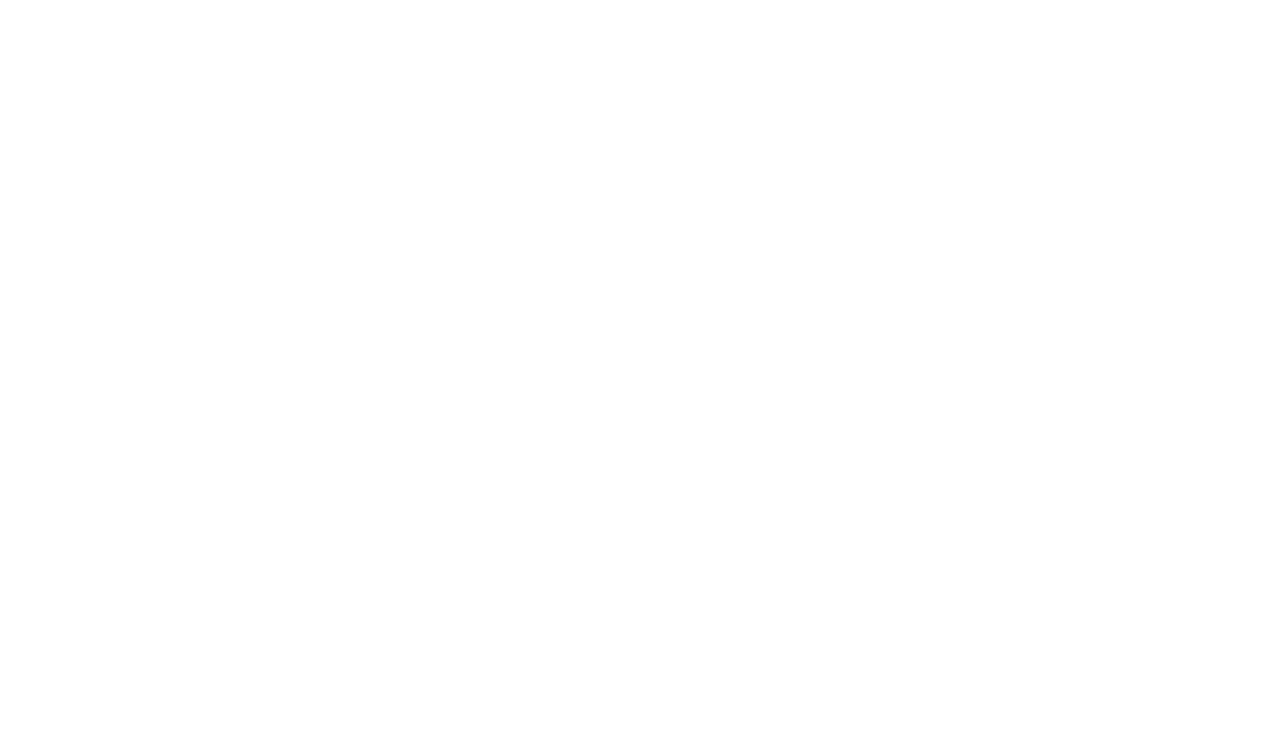
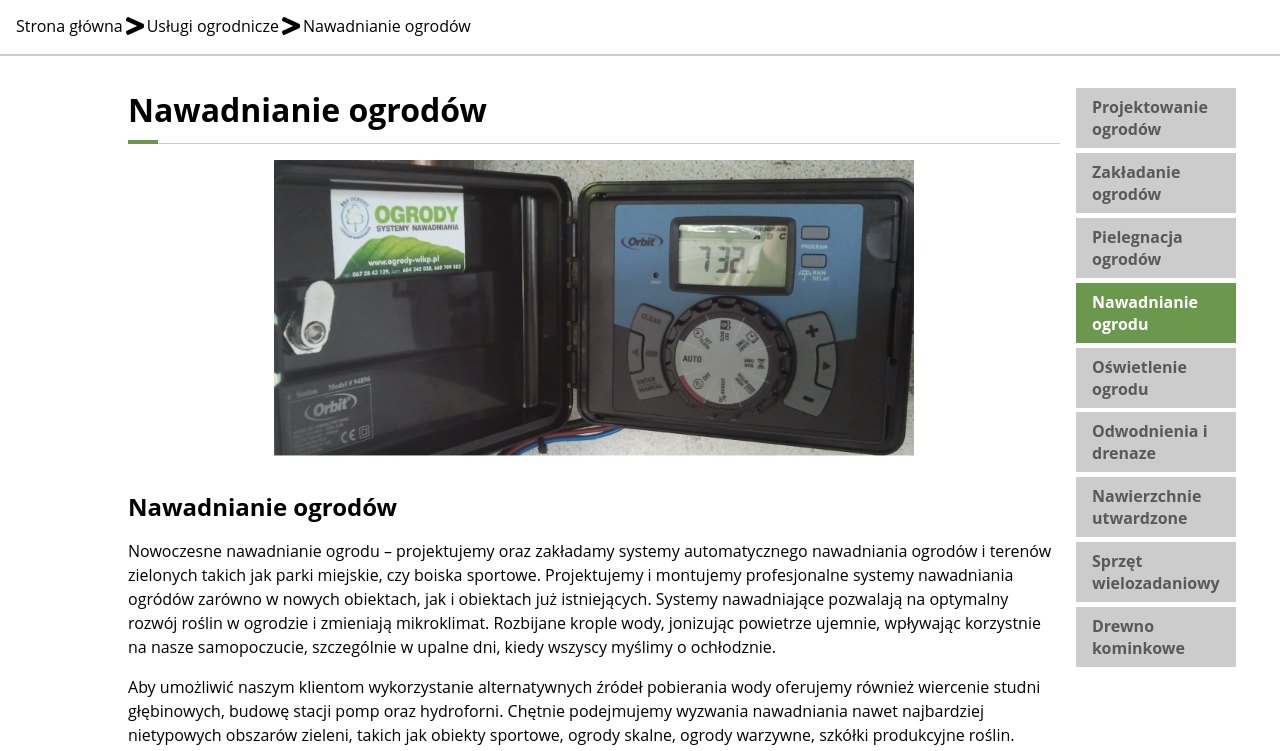
Before and after one commit to MateolCS/ogrody-wlkp, a React (Create React App) app: page /hydration in a window 1280 px wide. Before the commit this address had no page. Shown: the part 639-1390 px from the top of the page. Before the commit the page ends 800 px from the top, so only its background shows below. Built offline with nearby package versions, Linux system fonts and the light colour scheme.

Commit message:
Created basic version of Hydration subpage without modals

```diff
--- a/src/App.js
+++ b/src/App.js
@@ -3,6 +3,7 @@ import Home from './components/Home';
 import AbouUs from './components/AbouUs';
 import Contact from './components/Contact';
 import GardeningServices from './components/GardeningServices';
+import Hydration from './components/Hydration';
 
 function App() {
   return (
@@ -13,6 +14,7 @@ function App() {
           <Route path='/aboutus' element={<AbouUs/>}/>
           <Route path='/contact' element={<Contact/>}/>
           <Route path='/gardening-services' element={<GardeningServices/>}/>
+          <Route path='/hydration' element={<Hydration/>}/>
         </Routes>
       </Router>
     </>
--- /dev/null
+++ b/src/components/Hydration.js
@@ -0,0 +1,69 @@
+import Header from "./Header"
+import Footer from "./Footer"
+import Menu from "./Menu"
+import Location from "./Location"
+import InfoNav from "./InfoNav"
+import { LocationLink, LocationP, GreaterThan } from "./styles/Location.styled"
+import { StyledSection, TextContent, Container, ParagraphTitle, Title, Grid, PageContent, SideNav, SideNavList, SideNavListItem, SideLink, CurrenSideNavListItem, MainImg} from "./styles/Utils.styled"
+import {HydrationData} from './HydrationData'
+import {Services} from './ServicesPreviewData'
+import hydrationmainpicture from '././../assets/hydration/hydrationmainpicture.jpg'
+
+
+const Hydration = () => {
+  return (
+    <>
+        <Header/>
+        <Menu pageTitle="Nawadnianie ogrodów"/>
+        <Location>
+            <LocationLink to={'/'}>Strona główna <GreaterThan/></LocationLink>
+            <LocationLink to={'/gardening-services'}>Usługi ogrodnicze <GreaterThan/></LocationLink>
+            <LocationP>Nawadnianie ogrodów</LocationP>
+        </Location>
+        <StyledSection>
+            <Container direction={'row'} mobileDirection={'column-reverse'}>
+                <PageContent>
+                    <Title>Nawadnianie ogrodów</Title>
+                    <MainImg src={hydrationmainpicture} alt="hydrationmainpicture"/>
+                    <ParagraphTitle>Nawadnianie ogrodów</ParagraphTitle>
+                    <TextContent>
+                    Nowoczesne nawadnianie ogrodu – projektujemy oraz zakładamy systemy automatycznego nawadniania ogrodów i terenów zielonych takich jak parki miejskie, czy boiska sportowe. Projektujemy i montujemy profesjonalne systemy nawadniania ogródów zarówno w nowych obiektach, jak i obiektach już istniejących. Systemy nawadniające pozwalają na optymalny rozwój roślin w ogrodzie i zmieniają mikroklimat. Rozbijane krople wody, jonizując powietrze ujemnie, wpływając korzystnie na nasze samopoczucie, szczególnie w upalne dni, kiedy wszyscy myślimy o ochłodznie.
+                    </TextContent>
+                    <TextContent>
+                    Aby umożliwić naszym klientom wykorzystanie alternatywnych źródeł pobierania wody oferujemy również wiercenie studni głębinowych, budowę stacji pomp oraz hydroforni. Chętnie podejmujemy wyzwania nawadniania nawet najbardziej nietypowych obszarów zieleni, takich jak obiekty sportowe, ogrody skalne, ogrody warzywne, szkółki produkcyjne roślin. Naszym Klientom zapewniamy profesjonalne, trwałe i niezawodne nawadnianie ogrodów Poznań, Piła, Chodzież, Budzyń, woj. wielkopolskie.
+                    </TextContent>
+                    <TextContent>
+                    Nasza oferta to wysokiej jakości systemy nawadniania ogrodów. Wszystkie osoby zainteresowane naszą ofertą związaną z nawadnianiem ogrodów prosimy o kontakt. Oferujemy firmowe systemy nawadniające, na które udzielamy gwarancji. Projektujemy i zakładamy systemy nawadniania ogrodów Poznań, Piła i okolice.
+                    </TextContent>
+                    <ParagraphTitle>Nawadnianie ogrodów przykładowe realizacje</ParagraphTitle>
+                    <Grid columns={'3'}>
+                        {HydrationData.map((item, index) => (
+                            <img key={index} src={item} alt={item}/>
+                        ))}
+                    </Grid>
+
+                </PageContent>
+                <SideNav>
+                    <SideNavList>
+                        {Services.map((service) => (
+                            service.title === 'Nawadnianie ogrodu' ? (
+                                <CurrenSideNavListItem key={service.id}>
+                                    <SideLink to={service.path}>{service.title}</SideLink>
+                                </CurrenSideNavListItem>
+                            ) : (
+                                <SideNavListItem key={service.id}>
+                                    <SideLink to={service.path}>{service.title}</SideLink>
+                                </SideNavListItem>
+                            )
+                        ))}
+                    </SideNavList>
+                </SideNav>
+            </Container>
+        </StyledSection>
+        <InfoNav/>
+        <Footer/>
+    </>
+  )
+}
+
+export default Hydration
--- a/src/components/styles/Utils.styled.js
+++ b/src/components/styles/Utils.styled.js
@@ -20,7 +20,7 @@ export const Container = styled.div`
     }
 
     @media (max-width: ${({theme}) => theme.breakpoints.mobile}) {
-        flex-direction: column;
+        flex-direction: ${({mobileDirection}) => mobileDirection ? mobileDirection : 'column'};
     }
 
 `
@@ -134,3 +134,70 @@ export const TitleLink = styled(Link)`
     text-transform: uppercase;
     font-size: 1.2rem;
 `
+
+export const SideNav = styled.nav`
+    width: 100%;
+`
+
+export const SideNavList = styled.ul`
+    list-style: none;
+    display: flex;
+    flex-direction: column;
+    gap: .3rem;
+`
+
+export const SideNavListItem = styled.li`
+    background-color: #ccc;
+    color: #595959;
+    padding: .5rem 1rem;
+
+    a{
+        color: #595959;
+    }
+
+    &:hover {
+        background-color: #6a994e;
+
+        a{
+            color: #fff;
+        }
+    }
+
+    @media (max-width: ${({theme}) => theme.breakpoints.mobile}) {
+        padding: 1rem 2rem;
+    }
+`
+
+export const CurrenSideNavListItem = styled.li`
+    background-color: #6a994e;
+    color: #fff;
+    padding: .5rem 1rem;
+
+    a{
+        color: #fff;
+    }
+
+    @media (max-width: ${({theme}) => theme.breakpoints.mobile}) {
+        padding: 1rem 2rem;
+    }
+`
+
+export const SideLink = styled(Link)`
+    text-decoration: none;
+    font-weight: bold;
+    font-size: 1rem;
+
+`
+
+export const PageContent = styled.div`
+    width: 100%;
+    display: flex;
+    flex-direction: column;
+    gap: 1rem;
+`
+
+export const MainImg = styled.img`
+    width: 100%;
+    margin-bottom: 1rem;
+    align-self: center;
+`
```
Also changed, not shown: src/assets/hydration/hydrationmainpicture.jpg (added).
